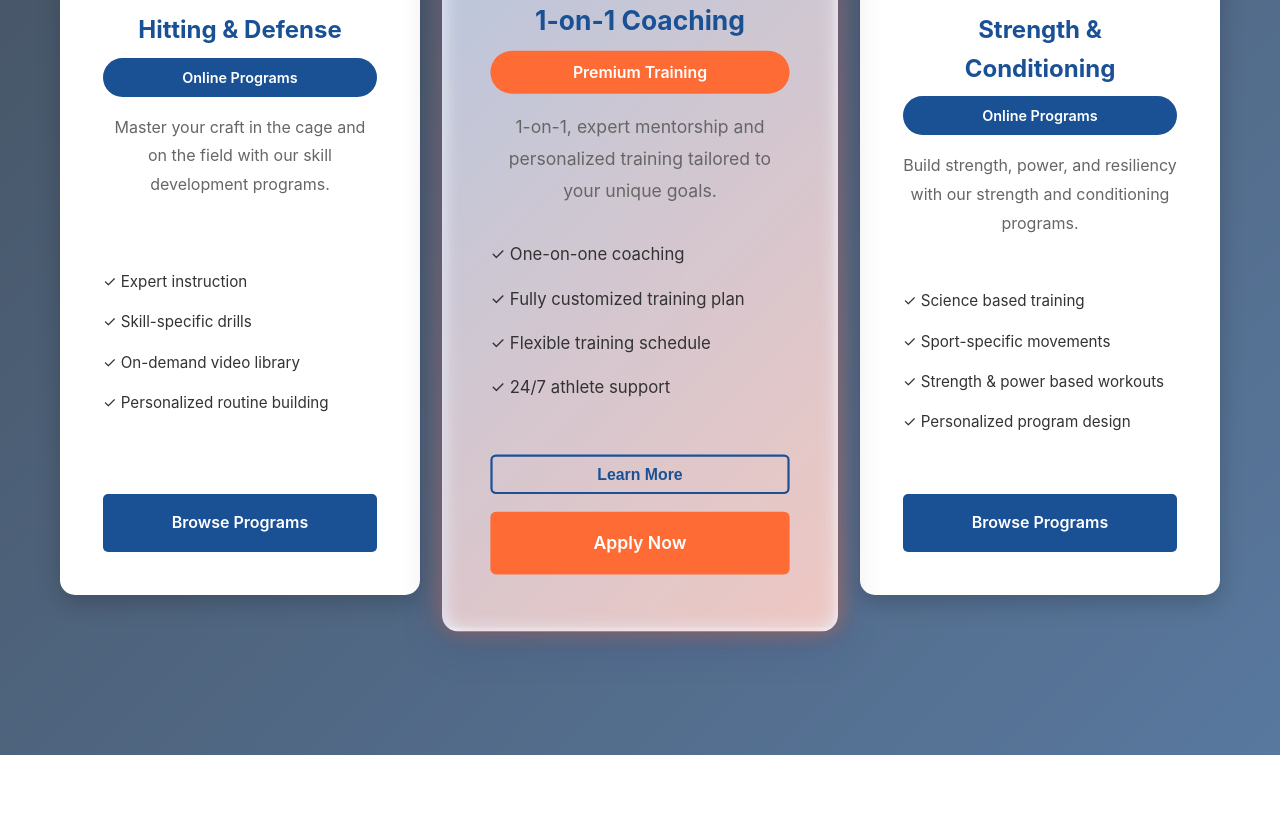
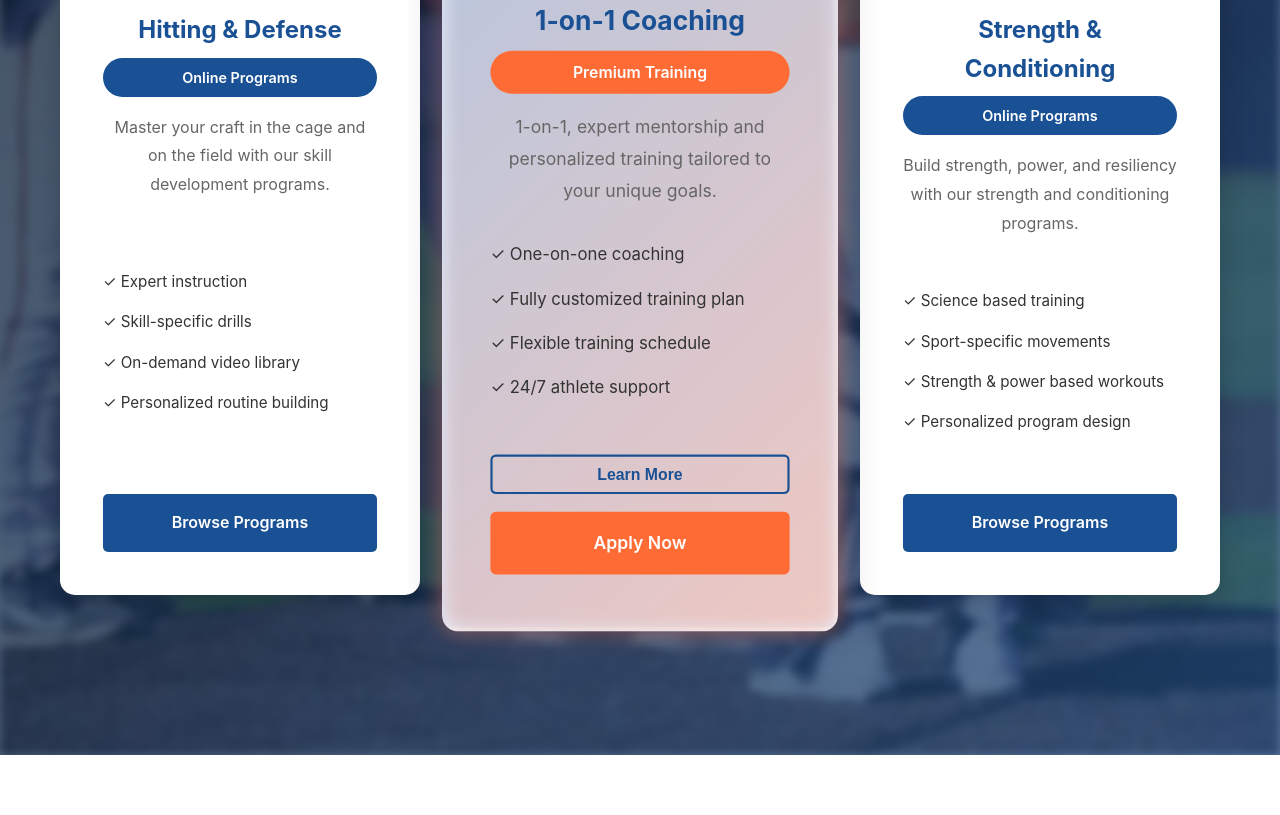
Before and after one commit to daltruibaseball-cpu/axis-baseball, a website: page index.html in a window 1280 px wide. Shown: the part 619-1434 px from the top of the page. Drawn offline with Linux system fonts and the light colour scheme; a script that the page names is missing.

Commit message:
Fix Netlify build command and hero image path

```diff
--- a/index.html
+++ b/index.html
@@ -37,7 +37,7 @@ body{font-family:-apple-system,BlinkMacSystemFont,'Segoe UI',Roboto,'Helvetica N
 .nav-btn-primary{background:var(--white);color:var(--primary-color);padding:.5rem 1.5rem;border-radius:5px;text-decoration:none;font-weight:600;transition:all .3s ease;display:flex;align-items:center}
 @media (hover:hover){.nav-btn-primary:hover{background:var(--white);color:var(--secondary-color);transform:translateY(-2px);box-shadow:0 4px 8px rgba(255,107,53,.2)}}
 .hero{position:relative;min-height:100vh;display:flex;flex-direction:column;color:var(--white);overflow:hidden;padding-top:80px}
-.hero::before{content:'';position:absolute;top:0;left:0;right:0;bottom:0;background-image:url('Players Background.webp');background-size:cover;background-position:center center;background-repeat:no-repeat;filter:blur(5px);z-index:-1;transform:translateZ(0);backface-visibility:hidden}
+.hero::before{content:'';position:absolute;top:0;left:0;right:0;bottom:0;background-image:url('players-background.webp');background-size:cover;background-position:center center;background-repeat:no-repeat;filter:blur(5px);z-index:-1;transform:translateZ(0);backface-visibility:hidden}
 .hero-overlay{position:absolute;top:0;left:0;right:0;bottom:0;background:linear-gradient(135deg,rgba(4,18,34,.75) 0%,rgba(33,75,126,.75) 100%);z-index:0}
 .hero-content{position:relative;z-index:1;max-width:800px;margin:0 auto;padding:3rem 20px 2rem;text-align:center}
 .hero-title{font-size:3.5rem;font-weight:700;margin-bottom:1rem;animation:fadeInUp 1s ease}
--- a/strength-conditioning-programs.html
+++ b/strength-conditioning-programs.html
@@ -25,7 +25,7 @@ body{font-family:-apple-system,BlinkMacSystemFont,'Segoe UI',Roboto,'Helvetica N
 .nav-btn-primary{background:var(--white);color:var(--primary-color);padding:.5rem 1.5rem;border-radius:5px;text-decoration:none;font-weight:600;transition:all .3s ease;display:flex;align-items:center}
 @media (hover:hover){.nav-btn-primary:hover{background:var(--white);color:var(--secondary-color);transform:translateY(-2px);box-shadow:0 4px 8px rgba(255,107,53,.2)}}
 .hero{position:relative;min-height:100vh;display:flex;flex-direction:column;color:var(--white);overflow:hidden;padding-top:80px}
-.hero::before{content:'';position:absolute;top:0;left:0;right:0;bottom:0;background-image:url('Players Background.webp');background-size:cover;background-position:center center;background-repeat:no-repeat;filter:blur(5px);z-index:-1;transform:translateZ(0);backface-visibility:hidden}
+.hero::before{content:'';position:absolute;top:0;left:0;right:0;bottom:0;background-image:url('players-background.webp');background-size:cover;background-position:center center;background-repeat:no-repeat;filter:blur(5px);z-index:-1;transform:translateZ(0);backface-visibility:hidden}
 .hero-overlay{position:absolute;top:0;left:0;right:0;bottom:0;background:linear-gradient(135deg,rgba(4,18,34,.75) 0%,rgba(33,75,126,.75) 100%);z-index:0}
 .hero-content{position:relative;z-index:1;max-width:800px;margin:0 auto;padding:3rem 20px 2rem;text-align:center}
 .hero-title{font-size:3.5rem;font-weight:700;margin-bottom:1rem;animation:fadeInUp 1s ease}
--- a/styles.css
+++ b/styles.css
@@ -783,7 +783,7 @@ body {
     left: 0;
     right: 0;
     bottom: 0;
-    background-image: url('Players Background.webp');
+    background-image: url('players-background.webp');
     background-size: cover;
     background-position: center center;
     background-repeat: no-repeat;
```
Also changed, not shown: free-program.html (+1 -1 lines), full-power-program-checkout.html (+1 -1 lines), inseason-power-program.html (+1 -1 lines), one-on-one-coaching.html (+1 -1 lines), payment-success.html (+1 -1 lines), netlify.toml.
